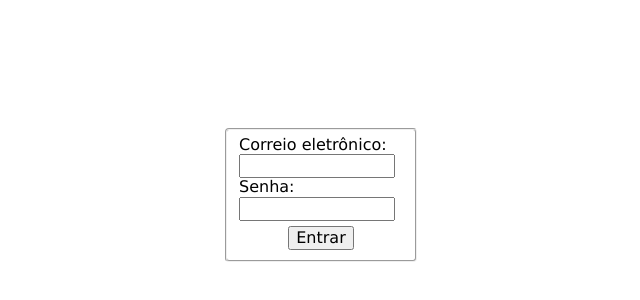
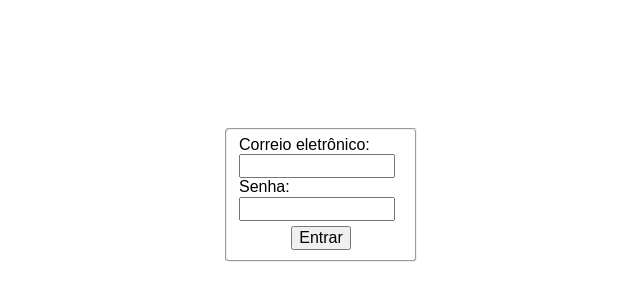
Before and after one commit to caius-caesaris/trabalho-de-conclusao-de-ano, a plain HTML site: page index.html in a window 1280 px wide. Shown: the part 152-452 px from the top of the page, 319-959 px from the left. Drawn offline with nearby package versions, Linux system fonts and the light colour scheme.

Commit message:
style: mudar fonte e remover o id do formulário

```diff
--- a/css/sign_in.css
+++ b/css/sign_in.css
@@ -1,7 +1,7 @@
 @import url(modern-normalize.css);
 
 html {
-    font-family: 'Lucida Sans', 'Lucida Sans Regular', 'Lucida Grande', 'Lucida Sans Unicode', Verdana, sans-serif;
+    font-family: Arial, Helvetica, sans-serif;
 }
 
 fieldset {
--- a/index.html
+++ b/index.html
@@ -8,7 +8,7 @@
 </head>
 <body>
     <fieldset>
-        <form id="form">
+        <form>
             <div>
                 <label for="email">Correio eletrônico:</label> <br>
                 <input type="email" id="input_email" required> <br>
--- a/javascript/sign_in.js
+++ b/javascript/sign_in.js
@@ -1,4 +1,4 @@
-const form = document.querySelector('#form');
+const form = document.querySelector('form');
 const email = document.querySelector('#input_email');
 const password = document.querySelector('#input_password');
 
```
